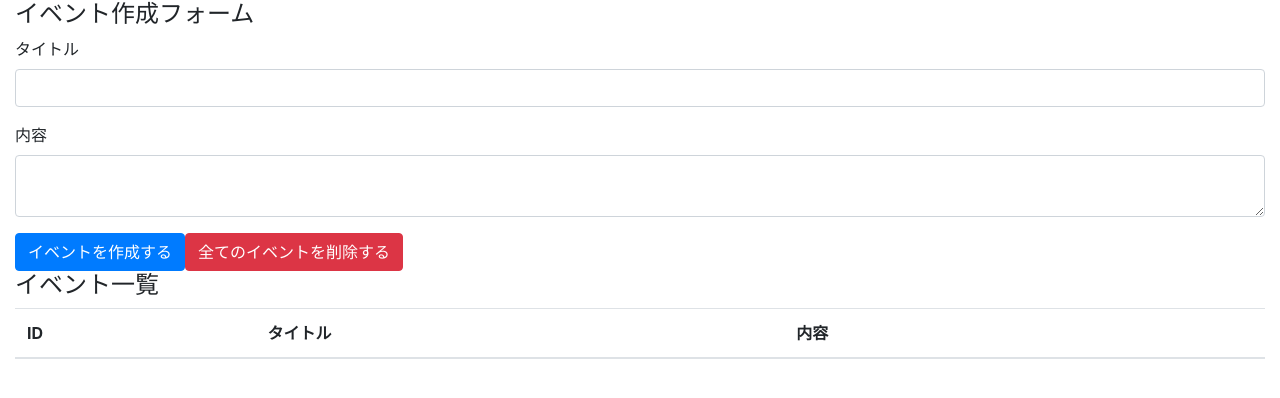
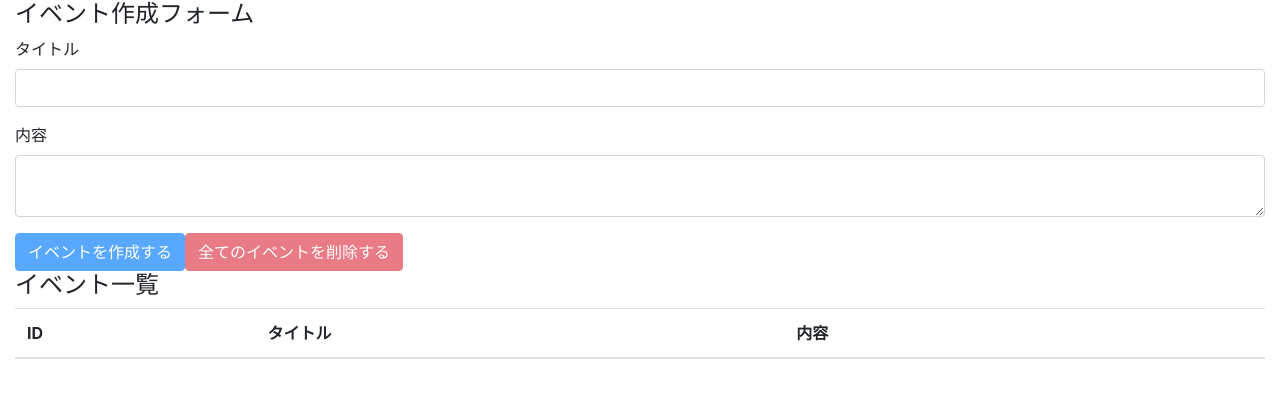
Before and after one commit to maemae9312/react-hooks-101, a React (Create React App) app: page / in a window 1280 px wide. Shown: the top 398 px of the page. Built offline with nearby package versions, Linux system fonts and the light colour scheme.

Commit message:
implement all events deletion feature

```diff
--- a/src/components/App.js
+++ b/src/components/App.js
@@ -9,7 +9,7 @@ export default function App () {
   const [title,setTitle] = useState('')
   const [body, setBody] = useState('')
 
-  const addEvent = (e) => {
+  const addEvent = e => {
     e.preventDefault()
 
     dispatch({
@@ -20,6 +20,15 @@ export default function App () {
     setTitle('')
     setBody('')
   }
+
+  const deleteAllEvents = e => {
+    e.preventDefault()
+    const result = window.confirm('Is it really okay to delete all events?')
+    if (result) dispatch({ type: 'DELETE_ALL_EVENTS' })
+  }
+
+  const unCreatable = title === '' || body === ''
+
   return (
     <div className="container-fluid">
       <h4>イベント作成フォーム</h4>
@@ -34,8 +43,8 @@ export default function App () {
           <textarea className="form-control" id="formEventBody" value={body} onChange={e => setBody(e.target.value)} />
         </div>
 
-        <button className="btn btn-primary" onClick={addEvent} >イベントを作成する</button>
-        <button className="btn btn-danger">全てのイベントを削除する</button>
+        <button className="btn btn-primary" onClick={addEvent} disabled={unCreatable} >イベントを作成する</button>
+        <button className="btn btn-danger" onClick={deleteAllEvents} disabled={state.length === 0} >全てのイベントを削除する</button>
 
         <h4>イベント一覧</h4>
         <table className="table table-hover">
--- a/src/components/Event.js
+++ b/src/components/Event.js
@@ -4,7 +4,8 @@ import React from 'react'
 export default function Event ({dispatch,event}) {
     const id = event.id
     const handleClickDeleteButton = () => {
-      dispatch({ type: 'DELETE_EVENT', id})
+      const result = window.confirm(`Can I really delete the event?(id=${id})`)
+      if (result) dispatch({ type: 'DELETE_EVENT', id})
     }
 
     return (
```
